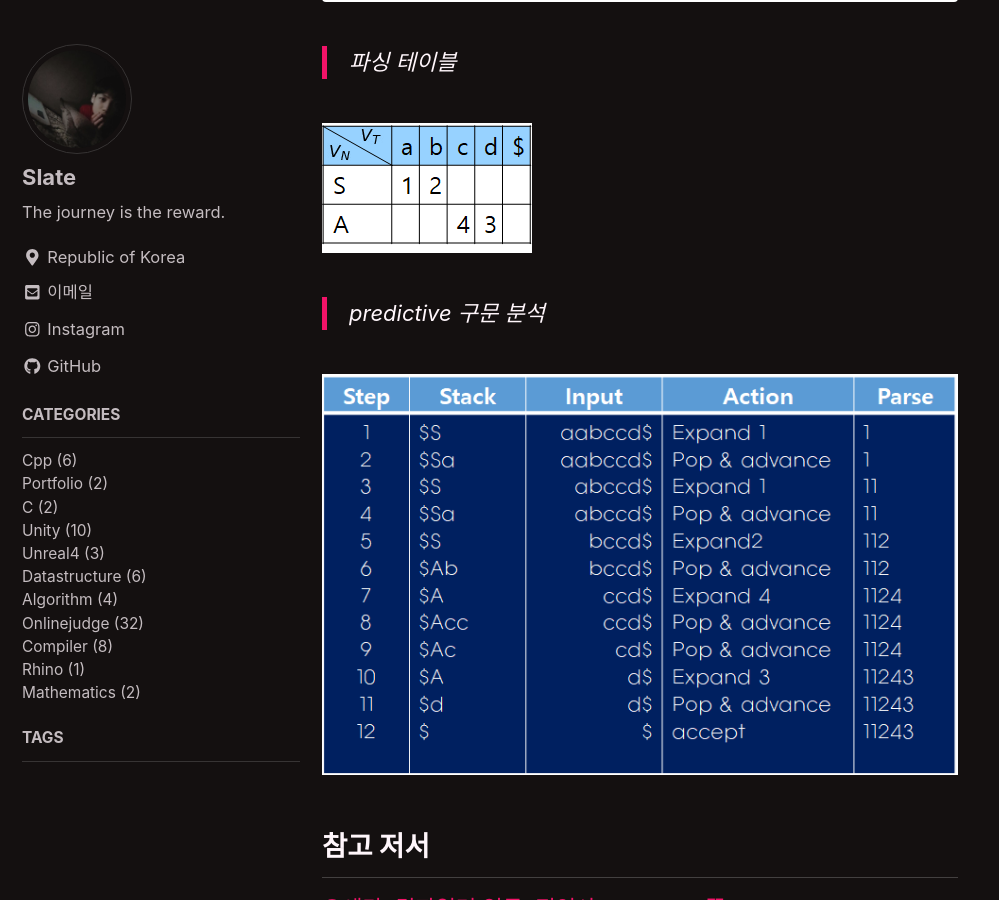
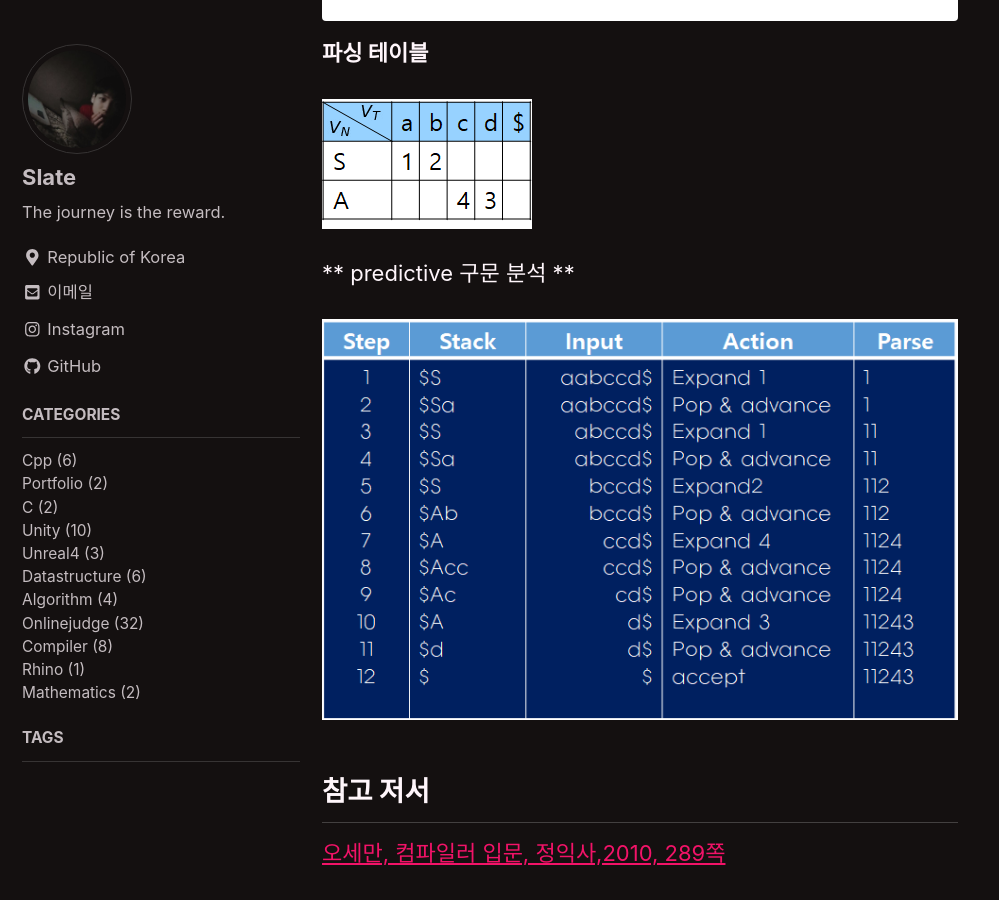
Before and after one commit to lesslate/lesslate.github.io, a Jekyll site: the page built from _posts/Compiler/2018-12-14-Predictive 파서.md, in a window 1280 px wide and 900 px high, scrolled down 2720 px. Shown: the whole window, without its empty margins (0-999 px from the left). Built offline with Jekyll 4.4.1, drawn with Linux system fonts in a browser that asks for light colours; nearby versions of some CDN libraries; comment, search, counter and statistics services are not loaded.

````diff
--- a/_posts/Compiler/2018-12-14-Predictive 파서.md
+++ b/_posts/Compiler/2018-12-14-Predictive 파서.md
@@ -39,7 +39,7 @@ Predictive 파싱 테이블의 크기는 항상 ![3](https://github.com/lesslate
 1이 더해지는 이유는 입력의 끝을 나타내는 $이 있기 때문이다.
 
 
-**파싱 테이블 예제**
+> 파싱 테이블 예제
 
 ```
 1. S -> aSb
@@ -47,13 +47,15 @@ Predictive 파싱 테이블의 크기는 항상 ![3](https://github.com/lesslate
 3. A -> aA
 4. A -> b
 ```
-> 파싱 테이블
+**파싱 테이블**
 
 ![4](https://github.com/lesslate/lesslate.github.io/blob/master/assets/img/compiler/predictiveparser/4.png?raw=true)
 
 여기서 빈 엔트리는 에러를 나타내며 스택 top이 S이고 입력심벌이 a라면 1번 생성 규칙으로 확장하라는 의미이다.
 
-**구문 분석 예제**
+
+
+> 구문 분석 예제
 
 ```
 1. S -> aS
@@ -62,11 +64,11 @@ Predictive 파싱 테이블의 크기는 항상 ![3](https://github.com/lesslate
 4. A -. ccA
 ```
 
-> 파싱 테이블
+**파싱 테이블**
 
 ![6](https://github.com/lesslate/lesslate.github.io/blob/master/assets/img/compiler/predictiveparser/6.png?raw=true)
 
-> predictive 구문 분석
+** predictive 구문 분석 **
 
 ![5](https://github.com/lesslate/lesslate.github.io/blob/master/assets/img/compiler/predictiveparser/5.png?raw=true)
 
````
